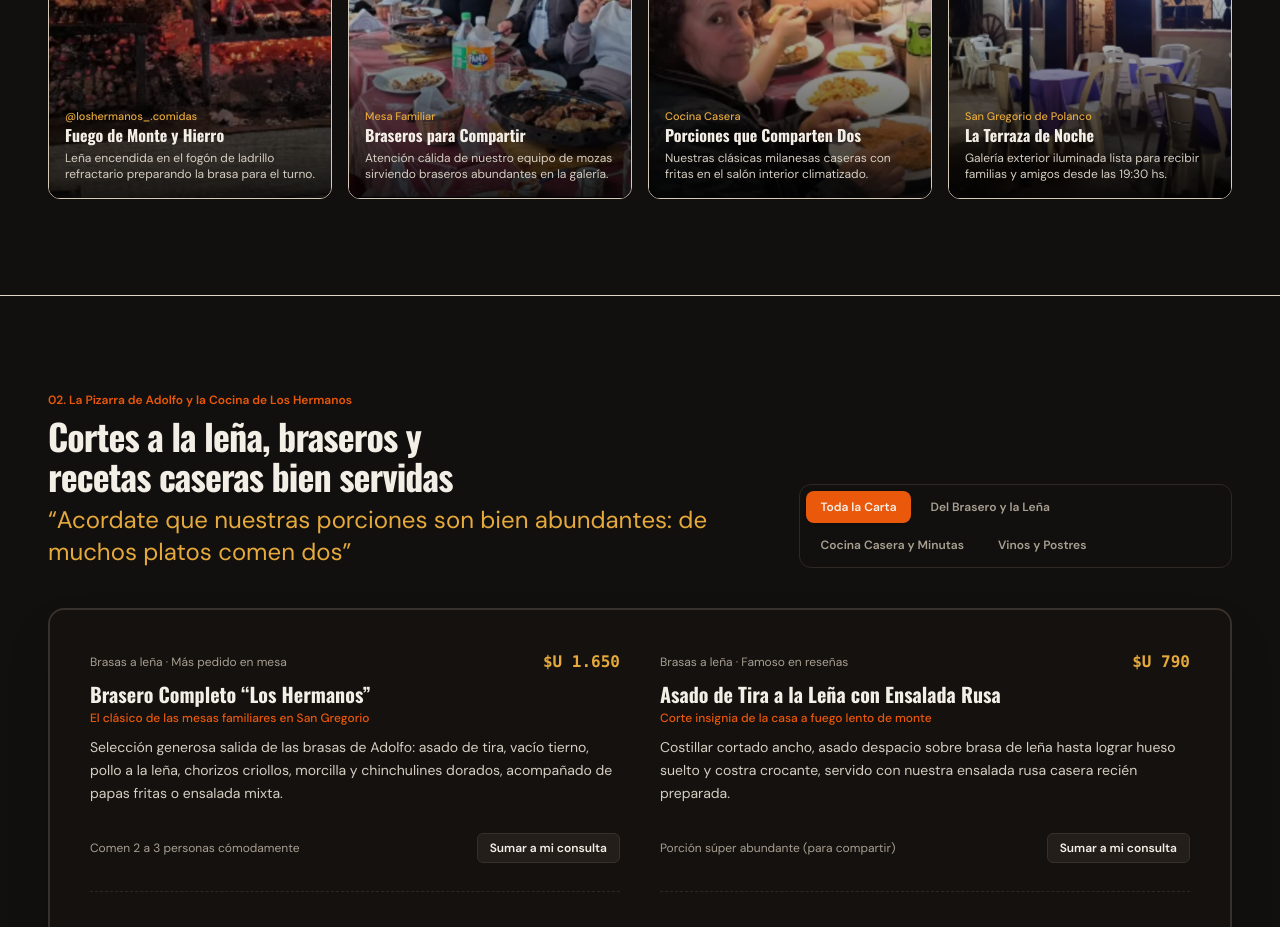
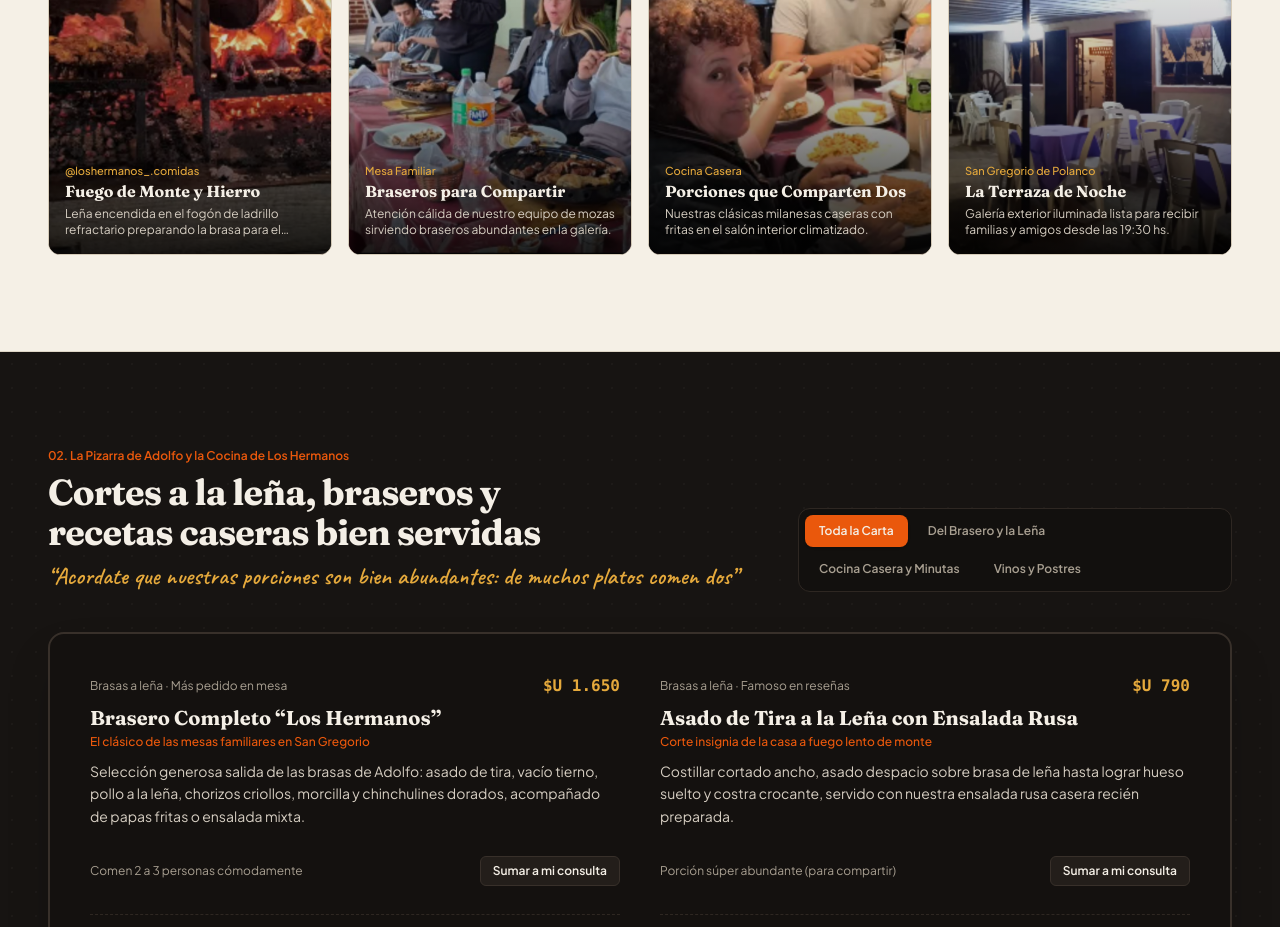
Before and after one commit to FTCalixDev/los-hermanos, a React (Vite) app: page / in a window 1280 px wide. Shown: the part 1860-2787 px from the top of the page. Built offline with nearby package versions, Linux system fonts and the light colour scheme.

Commit message:
refactor: rebrand application to Los Hermanos
Update project metadata, typography, and color scheme to reflect the transition from "La Tremenda" to "Restaurante y Parrillada Los Hermanos".

```diff
--- a/index.html
+++ b/index.html
@@ -1,48 +1,104 @@
 <!doctype html>
-<html lang="es" class="scroll-smooth dark">
+<html lang="es" class="scroll-smooth">
   <head>
     <meta charset="UTF-8" />
     <meta name="viewport" content="width=device-width, initial-scale=1.0" />
-    <title>Pizzería La Tremenda — La Noche Pide Tremenda | San Gregorio de Polanco</title>
+    <title>Los Hermanos — Restaurante y Parrillada en San Gregorio de Polanco</title>
     <meta
       name="description"
-      content="Pizzas caseras cargadas de muzzarella, calzones, fainá crocante, fritas abundantes y patio con música en vivo en 18 de Julio esq. José Cardozo, San Gregorio de Polanco. Delivery al 092 277 890."
+      content="Un rincón único donde el fuego y la amistad se encuentran. Parrilla a leña, asado de tira, brasero para compartir, pastas y milanesas abundantes en Gral. Artigas 125, San Gregorio de Polanco."
     />
-    <meta property="og:title" content="Pizzería La Tremenda — La Noche Pide Tremenda" />
+    <meta property="og:title" content="Los Hermanos — Restaurante y Parrillada en San Gregorio de Polanco" />
     <meta
       property="og:description"
-      content="Abrimos a las 20:00 hs en 18 de Julio esq. José Cardozo, San Gregorio de Polanco. Pedí por WhatsApp al 092 277 890."
+      content="Fuego a leña por Adolfo, atención familiar de Marcos y su equipo, y porciones bien abundantes en el corazón de San Gregorio de Polanco, Tacuarembó."
     />
     <meta property="og:type" content="website" />
-    <meta property="og:site_name" content="Pizzería La Tremenda" />
+    <meta property="og:site_name" content="Restaurante y Parrillada Los Hermanos" />
     <meta name="twitter:card" content="summary_large_image" />
+    <meta name="twitter:title" content="Los Hermanos — Restaurante y Parrillada en San Gregorio de Polanco" />
+    <meta
+      name="twitter:description"
+      content="Parrilla a leña, braseros abundantes, pastas caseras y milanesas para compartir en Gral. José Gervasio Artigas 125, San Gregorio de Polanco."
+    />
     <link rel="preconnect" href="https://fonts.googleapis.com" />
     <link rel="preconnect" href="https://fonts.gstatic.com" crossorigin />
     <link
-      href="https://fonts.googleapis.com/css2?family=DM+Sans:ital,opsz,wght@0,9..40,400;0,9..40,500;0,9..40,600;0,9..40,700;1,9..40,400&family=Oswald:wght@600;700&display=swap"
+      href="https://fonts.googleapis.com/css2?family=Caveat:wght@600;700&family=Fraunces:ital,opsz,wght@0,9..144,600;0,9..144,700;0,9..144,800;1,9..144,600&family=Plus+Jakarta+Sans:wght@400;500;600;700&display=swap"
       rel="stylesheet"
     />
     <script type="application/ld+json">
       {
         "@context": "https://schema.org",
         "@type": "Restaurant",
-        "name": "Pizzería La Tremenda",
-        "description": "Pizzería nocturna, fainá, calzones, papas fritas y patio con música en vivo en San Gregorio de Polanco, Tacuarembó, Uruguay.",
-        "telephone": "+59892277890",
-        "servesCuisine": ["Pizza", "Calzones", "Fainá", "Minutas", "Street Food"],
+        "name": "Restaurante y parrillada Los Hermanos",
+        "description": "Un rincón único donde el fuego y la amistad se encuentran. Parrilla tradicional a leña, asado de tira con rusa, braseros para compartir, pastas caseras y milanesas abundantes en San Gregorio de Polanco.",
+        "url": "https://www.instagram.com/loshermanos_.comidas/",
+        "telephone": "+59894764118",
+        "priceRange": "$$",
+        "servesCuisine": [
+          "Parrilla Uruguaya",
+          "Carnes a la leña",
+          "Pastas caseras",
+          "Minutas",
+          "Pizzas"
+        ],
         "address": {
           "@type": "PostalAddress",
-          "streetAddress": "18 de Julio esquina José Cardozo",
+          "streetAddress": "Gral. José Gervasio Artigas 125",
           "addressLocality": "San Gregorio de Polanco",
           "addressRegion": "Tacuarembó",
           "postalCode": "45200",
           "addressCountry": "UY"
         },
-        "openingHours": "Mo-Sa 20:00-00:00"
+        "geo": {
+          "@type": "GeoCoordinates",
+          "latitude": -32.6147,
+          "longitude": -55.8371
+        },
+        "openingHoursSpecification": [
+          {
+            "@type": "OpeningHoursSpecification",
+            "dayOfWeek": [
+              "Monday",
+              "Tuesday",
+              "Wednesday",
+              "Thursday",
+              "Friday",
+              "Saturday",
+              "Sunday"
+            ],
+            "opens": "10:30",
+            "closes": "14:30"
+          },
+          {
+            "@type": "OpeningHoursSpecification",
+            "dayOfWeek": [
+              "Monday",
+              "Tuesday",
+              "Wednesday",
+              "Thursday",
+              "Friday",
+              "Saturday",
+              "Sunday"
+            ],
+            "opens": "19:30",
+            "closes": "00:00"
+          }
+        ],
+        "aggregateRating": {
+          "@type": "AggregateRating",
+          "ratingValue": "4.4",
+          "reviewCount": "163",
+          "bestRating": "5"
+        },
+        "sameAs": [
+          "https://www.instagram.com/loshermanos_.comidas/"
+        ]
       }
     </script>
   </head>
-  <body class="bg-[#0D0D12] text-[#FFFFFF] antialiased selection:bg-[#FF2A2A] selection:text-white">
+  <body class="bg-[#1C1917] text-[#F5F0E6] antialiased selection:bg-[#EA580C] selection:text-[#F5F0E6]">
     <div id="root"></div>
     <script type="module" src="/src/main.tsx"></script>
   </body>
--- a/src/App.tsx
+++ b/src/App.tsx
@@ -230,9 +230,9 @@ export default function App() {
   };
 
   return (
-    <div className="min-h-screen bg-[#12100E] text-[#F4EFE6] pb-16 md:pb-0">
+    <div className="min-h-screen bg-[#1C1917] text-[#F5F0E6] pb-16 md:pb-0">
       {/* STRICT 3-ZONE TOP BAR CONTRACT */}
-      <header className="sticky top-0 z-40 flex items-center justify-between gap-8 px-6 lg:px-12 py-4 bg-[#12100E]/95 backdrop-blur-md border-b border-[#2E2722]">
+      <header className="sticky top-0 z-40 flex items-center justify-between gap-8 px-6 lg:px-12 py-4 bg-[#1C1917]/95 backdrop-blur-md border-b border-[#2E2722]">
         {/* Zone 1: Single text element wordmark */}
         <a
           href="#inicio"
@@ -476,7 +476,7 @@ export default function App() {
       </section>
 
       {/* SECTION 2: EL FOGON, LA COCINA Y GALERIA REAL DE INSTAGRAM (PAPEL CREMA MANTEL) */}
-      <section id="el-fogon" className="mantel-surface py-16 lg:py-24 border-b border-[#DED6C6]">
+      <section id="el-fogon" className="mantel-surface bg-[#F5F0E6] text-[#26211D] py-16 lg:py-24 border-b border-[#DED6C6]">
         <div className="max-w-7xl mx-auto px-6 lg:px-12">
           {/* Editorial Asymmetric Story Header */}
           <div className="grid grid-cols-1 lg:grid-cols-12 gap-10 items-end mb-14">
@@ -603,7 +603,7 @@ export default function App() {
       </section>
 
       {/* SECTION 3: LA CARTA DEL PARRILLERO Y LA COCINA CASERA (CHALKBOARD & IRON) */}
-      <section id="la-carta" className="chalkboard-surface py-16 lg:py-24 border-b border-[#2E2722]">
+      <section id="la-carta" className="chalkboard-surface bg-[#1C1917] text-[#F5F0E6] py-16 lg:py-24 border-b border-[#2E2722]">
         <div className="max-w-7xl mx-auto px-6 lg:px-12">
           <div className="flex flex-col lg:flex-row lg:items-end justify-between gap-6 mb-10">
             <div>
@@ -717,7 +717,7 @@ export default function App() {
       </section>
 
       {/* SECTION 4: MURO DE RESENAS REALES Y COMODIDADES DEL LOCAL (REDISEÑADO EN CREMA MANTEL) */}
-      <section id="resenas" className="mantel-surface py-16 lg:py-24 border-b border-[#DED6C6]">
+      <section id="resenas" className="mantel-surface bg-[#F5F0E6] text-[#26211D] py-16 lg:py-24 border-b border-[#DED6C6]">
         <div className="max-w-7xl mx-auto px-6 lg:px-12">
           <div className="flex flex-col lg:flex-row lg:items-end justify-between gap-6 mb-12">
             <div>
@@ -885,7 +885,7 @@ export default function App() {
       </section>
 
       {/* SECTION 5: REDISEÑO DE LAS ULTIMAS PARTES — SIMULADOR DE WHATSAPP + UBICACION Y HORARIOS */}
-      <section id="reservas" className="py-16 lg:py-24 bg-[#12100E] border-b border-[#2E2722]">
+      <section id="reservas" className="py-16 lg:py-24 bg-[#1C1917] text-[#F5F0E6] border-b border-[#2E2722]">
         <div className="max-w-7xl mx-auto px-6 lg:px-12">
           <div className="max-w-3xl mb-12">
             <p className="text-xs font-semibold text-[#EA580C] mb-2">
--- a/src/index.css
+++ b/src/index.css
@@ -2,82 +2,39 @@
 
 @layer base {
   :root {
-    --font-display: "Oswald", Impact, sans-serif;
-    --font-sans: "DM Sans", -apple-system, BlinkMacSystemFont, sans-serif;
+    --font-display: "Fraunces", Georgia, serif;
+    --font-sans: "Plus Jakarta Sans", -apple-system, BlinkMacSystemFont, sans-serif;
+    --font-hand: "Caveat", cursive;
   }
 
   body {
     font-family: var(--font-sans);
-    background-color: #0D0D12;
-    color: #FFFFFF;
+    background-color: #1C1917;
+    color: #F5F0E6;
     overflow-x: hidden;
   }
 
-  h1, h2, h3, .font-display {
+  h1, h2, h3, h4, .font-display {
     font-family: var(--font-display);
+  }
+
+  .font-hand {
+    font-family: var(--font-hand);
   }
 }
 
-/* Hide horizontal scrollbar on category pills while keeping touch scroll */
-.no-scrollbar::-webkit-scrollbar {
-  display: none;
-}
-.no-scrollbar {
-  -ms-overflow-style: none;
-  scrollbar-width: none;
+.fogon-glow {
+  background-color: #1C1917;
+  background-image: radial-gradient(circle at 50% 0%, rgba(234, 88, 12, 0.18) 0%, rgba(200, 75, 49, 0.07) 45%, rgba(28, 25, 23, 0) 75%);
 }
 
-/* Staggered fade-up animation for menu feed items */
-@keyframes fade-up {
-  0% {
-    opacity: 0;
-    transform: translateY(18px);
-  }
-  100% {
-    opacity: 1;
-    transform: translateY(0);
-  }
+.chalkboard-surface {
+  background-color: #171412;
+  background-image: radial-gradient(rgba(245, 240, 230, 0.03) 1px, transparent 0);
+  background-size: 24px 24px;
 }
 
-.animate-fade-up {
-  animation: fade-up 0.42s cubic-bezier(0.16, 1, 0.3, 1) forwards;
+.mantel-surface {
+  background-color: #F5F0E6;
+  color: #26211D;
 }
-
-/* Continuous WhatsApp breathing pulse-glow requested in spec */
-@keyframes pulse-glow {
-  0% {
-    box-shadow: 0 0 0 0 rgba(37, 211, 102, 0.7);
-  }
-  70% {
-    box-shadow: 0 0 0 15px rgba(37, 211, 102, 0);
-  }
-  100% {
-    box-shadow: 0 0 0 0 rgba(37, 211, 102, 0);
-  }
-}
-
-.wa-pulse-glow {
-  animation: pulse-glow 2s infinite;
-}
-
-/* Red neon button glow */
-.red-neon-glow {
-  box-shadow: 0 8px 28px -4px rgba(255, 42, 42, 0.42);
-}
-
-/* Spring tactile press feedback */
-.spring-press {
-  transition: transform 0.16s cubic-bezier(0.16, 1, 0.3, 1), background-color 0.16s ease;
-}
-.spring-press:active {
-  transform: scale(0.96);
-}
-
-/* Menu item image zoom on hover/active */
-.menu-thumb-zoom {
-  transition: transform 0.4s ease;
-}
-.group:hover .menu-thumb-zoom,
-.group:active .menu-thumb-zoom {
-  transform: scale(1.08);
-}
```
Also changed, not shown: 4 other files (tests, documents, lock files or other folders).
